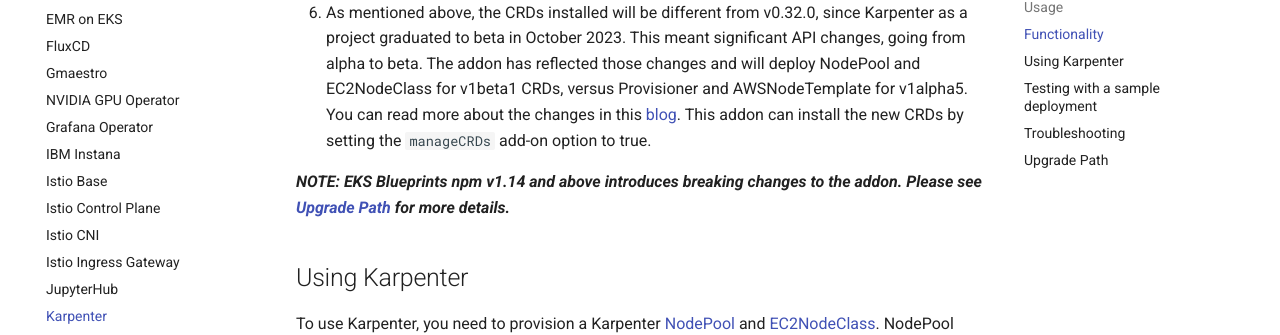
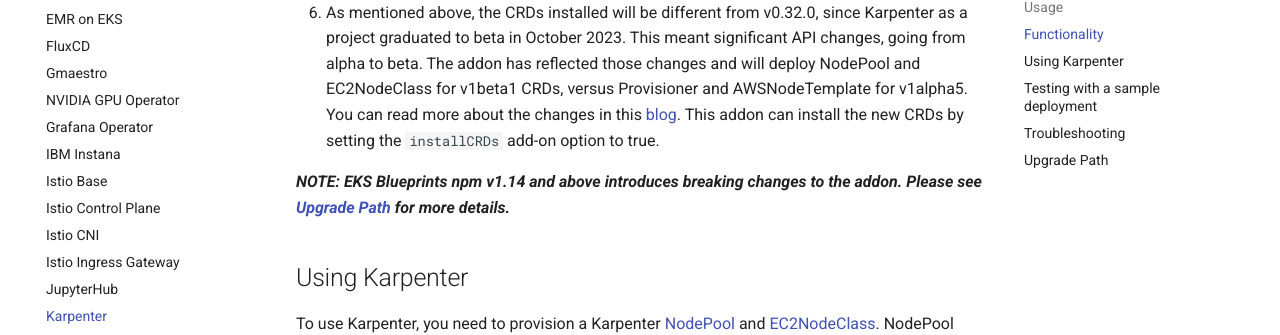
Before and after one commit to aws-quickstart/cdk-eks-blueprints, an MkDocs documentation site: the page built from docs/addons/karpenter.md, in a window 1280 px wide and 900 px high, scrolled down 2491 px. Shown: the part 128-463 px from the top of the window. Built offline with MkDocs 1.6.1 and Material for MkDocs 9.7.7, drawn with Linux system fonts in a browser that asks for light colours; comment, search, counter and statistics services are not loaded; some of the changed text lies outside the part shown.

Commit message:
rename manageCRDs to installCRDs to make certmanager addon

```diff
--- a/docs/addons/karpenter.md
+++ b/docs/addons/karpenter.md
@@ -93,7 +93,7 @@
 3. Creates Kubernetes Service Account, and associate AWS IAM Role with Karpenter Controller Policy attached using [IRSA](https://docs.aws.amazon.com/emr/latest/EMR-on-EKS-DevelopmentGuide/setting-up-enable-IAM.html).
 4. Deploys Karpenter helm chart in the `karpenter` namespace, configuring the cluster name, endpoint, Instance Profile, and others necessary for functional addon.
 5. If the user provides `nodePoolSpec` (and `ec2NodeClassSpec`), the addon will provisions a default Karpenter NodePool and EC2NodeClass CRDs. `nodePoolSpec` requires [requirements](https://karpenter.sh/docs/concepts/nodepools/#spectemplatespecrequirements) while `ec2NodeClassSpec` requires subnets and security groups. Based on what version of Karpenter you provide, you will need either `subnetSelector` and `securityGroupSelector` (for versions v0.31.x or down), or `subnetSelectorTerms` and `securityGroupSelectorTerms` (for versions v0.32.x and up).
-6. As mentioned above, the CRDs installed will be different from v0.32.0, since Karpenter as a project graduated to beta in October 2023. This meant significant API changes, going from alpha to beta. The addon has reflected those changes and will deploy NodePool and EC2NodeClass for v1beta1 CRDs, versus Provisioner and AWSNodeTemplate for v1alpha5. You can read more about the changes in this [blog](https://aws.amazon.com/blogs/containers/karpenter-graduates-to-beta/). This addon can install the new CRDs by setting the `manageCRDs` add-on option to true.
+6. As mentioned above, the CRDs installed will be different from v0.32.0, since Karpenter as a project graduated to beta in October 2023. This meant significant API changes, going from alpha to beta. The addon has reflected those changes and will deploy NodePool and EC2NodeClass for v1beta1 CRDs, versus Provisioner and AWSNodeTemplate for v1alpha5. You can read more about the changes in this [blog](https://aws.amazon.com/blogs/containers/karpenter-graduates-to-beta/). This addon can install the new CRDs by setting the `installCRDs` add-on option to true.
 
 ***NOTE: EKS Blueprints npm v1.14 and above introduces breaking changes to the addon. Please see [Upgrade Path](#upgrade-path) for more details.***
 
@@ -242,7 +242,7 @@
 - The add-on will no longer support any versions below v0.21.0
 - User provided properties have been refactored to better reflect the parameters of the various Karpenter resources (i.e. NodePool, EC2NodeClass)
 - For NodePool and EC2NodeClass, the parameters will apply to either the v1alpha5 CRDs ( provisioner, AWSNodeTemplate, for Karpenter versions v0.31.x or earlier) or v1beta1 CRDs (NodePool, EC2NodeClass, for Karpenter versions v0.32.x and later). **If you provide non-matching parameters, i.e. providing `consolidation` instead of `disruption` for Karpenter version v0.33.1, you will see an error with stack failing to provision.** Please consult the [upgrade guide](https://karpenter.sh/docs/upgrading/upgrade-guide/) to see the changes for various versions.
-- To have the add-on install new CRDs after an initial install, set the `manageCRDs` option to true.
+- To have the add-on install new CRDs after an initial install, set the `installCRDs` option to true.
 
 If you are upgrading from earlier version of Blueprints and need to add the Karpenter addon, please ensure the following:
 
```
Also changed, not shown: 1 other file.
